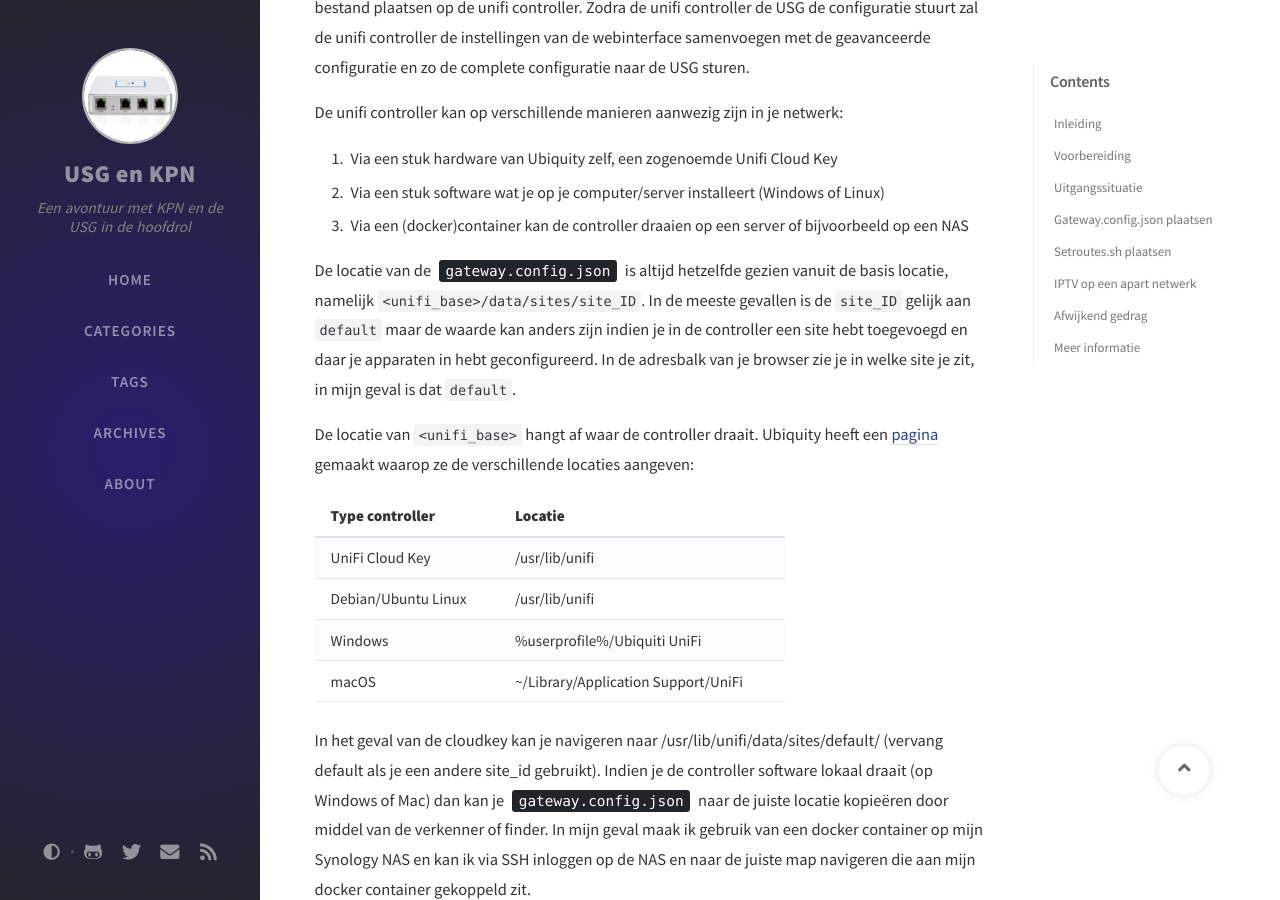
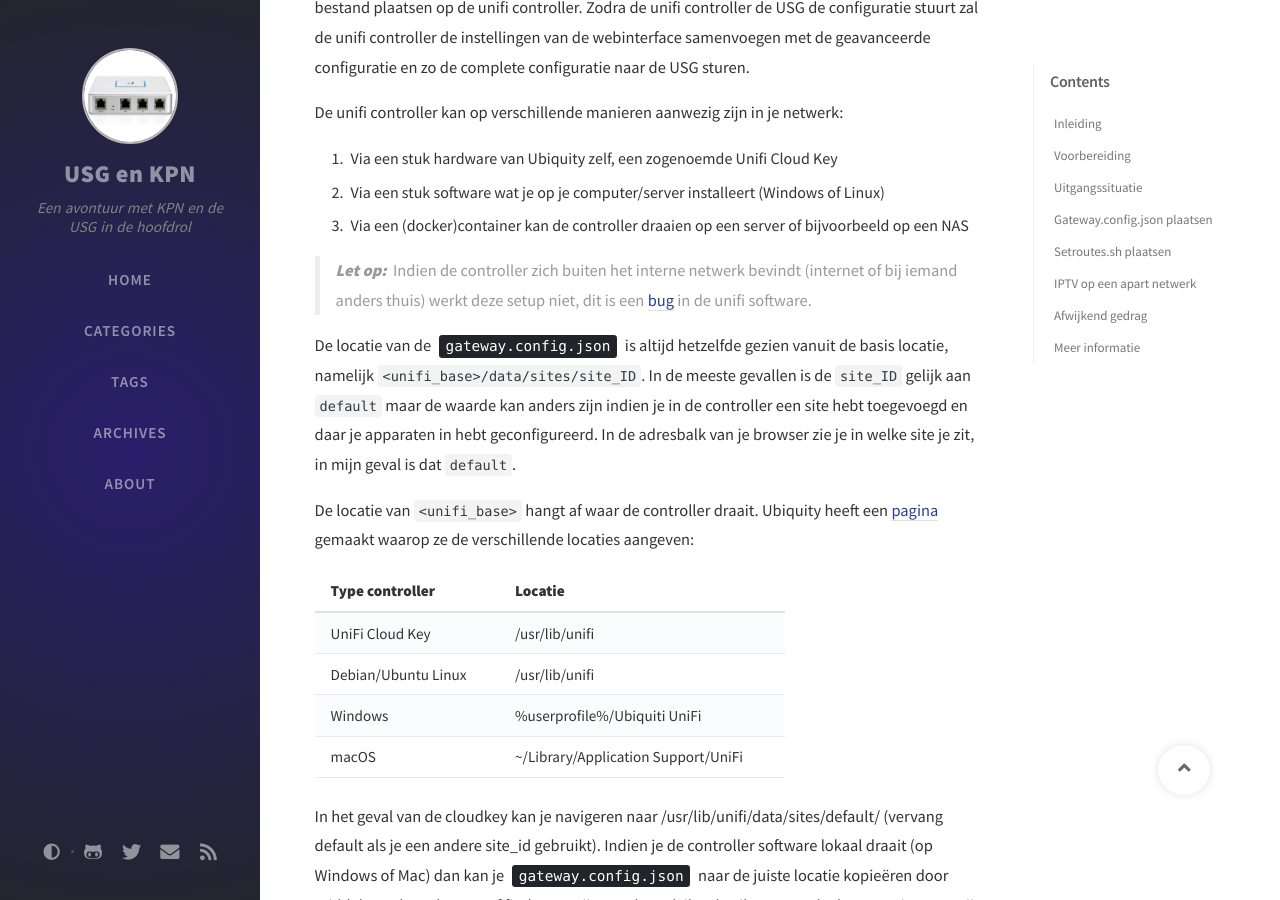
Before and after one commit to coolhva/usg-kpn-ftth, a Jekyll site: the page built from _posts/2019-12-31-unifi-security-gateway-kpn-ftth-iptv-ipv6.md, in a window 1280 px wide and 900 px high, scrolled down 3672 px. Built offline with Jekyll 4.4.1, drawn with Linux system fonts in a browser that asks for light colours; nearby versions of some CDN libraries; comment, search, counter and statistics services are not loaded.

Commit message:
Update 2019-12-31-unifi-security-gateway-kpn-ftth-iptv-ipv6.md

````diff
--- a/_posts/2019-12-31-unifi-security-gateway-kpn-ftth-iptv-ipv6.md
+++ b/_posts/2019-12-31-unifi-security-gateway-kpn-ftth-iptv-ipv6.md
@@ -96,6 +96,8 @@
 2. Via een stuk software wat je op je computer/server installeert (Windows of Linux)
 3. Via een (docker)container kan de controller draaien op een server of bijvoorbeeld op een NAS
 
+> ***Let op:*** Indien de controller zich buiten het interne netwerk bevindt (internet of bij iemand anders thuis) werkt deze setup niet, dit is een [bug](https://github.com/coolhva/usg-kpn-ftth/issues/20) in de unifi software.
+
 De locatie van de <kbd>gateway.config.json</kbd> is altijd hetzelfde gezien vanuit de basis locatie, namelijk ```<unifi_base>/data/sites/site_ID```. In de meeste gevallen is de ```site_ID``` gelijk aan ```default``` maar de waarde kan anders zijn indien je in de controller een site hebt toegevoegd en daar je apparaten in hebt geconfigureerd. In de adresbalk van je browser zie je in welke site je zit, in mijn geval is dat ```default```.
 
 De locatie van ```<unifi_base>``` hangt af waar de controller draait. Ubiquity heeft een [pagina](https://help.ubnt.com/hc/en-us/articles/115004872967) gemaakt waarop ze de verschillende locaties aangeven:
````
